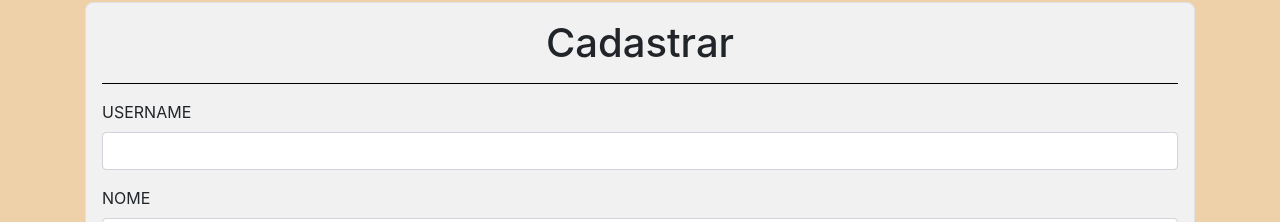
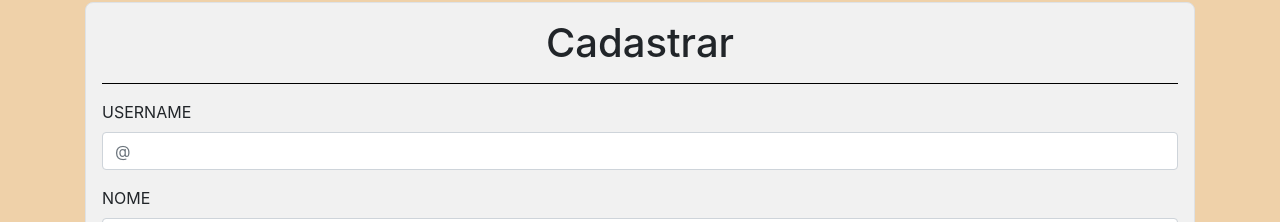
Before and after one commit to grupo9recode/squad09, a React (Create React App) app: page /cadastrese in a window 1280 px wide. Shown: the part 112-334 px from the top of the page. Built offline with nearby package versions, Linux system fonts and the light colour scheme.

Commit message:
pegando dados com o username

```diff
--- a/src/Pages/Cadastrese.js
+++ b/src/Pages/Cadastrese.js
@@ -32,7 +32,7 @@ const Cadastrese = () => {
                 <form action='/login' onSubmit={pegarDados}>
                     <div className="mb-3">
                         <label for="nome" className="form-label">USERNAME</label>
-                        <input type="text" className="form-control" id="username" name="username" />
+                        <input type="text" className="form-control" id="username" name="username" placeholder="@"/>
                     </div>
                     <div className="mb-3">
                         <label for="nome" className="form-label">NOME</label>
```
Also changed, not shown: 2 other files (tests, documents, lock files or other folders).
